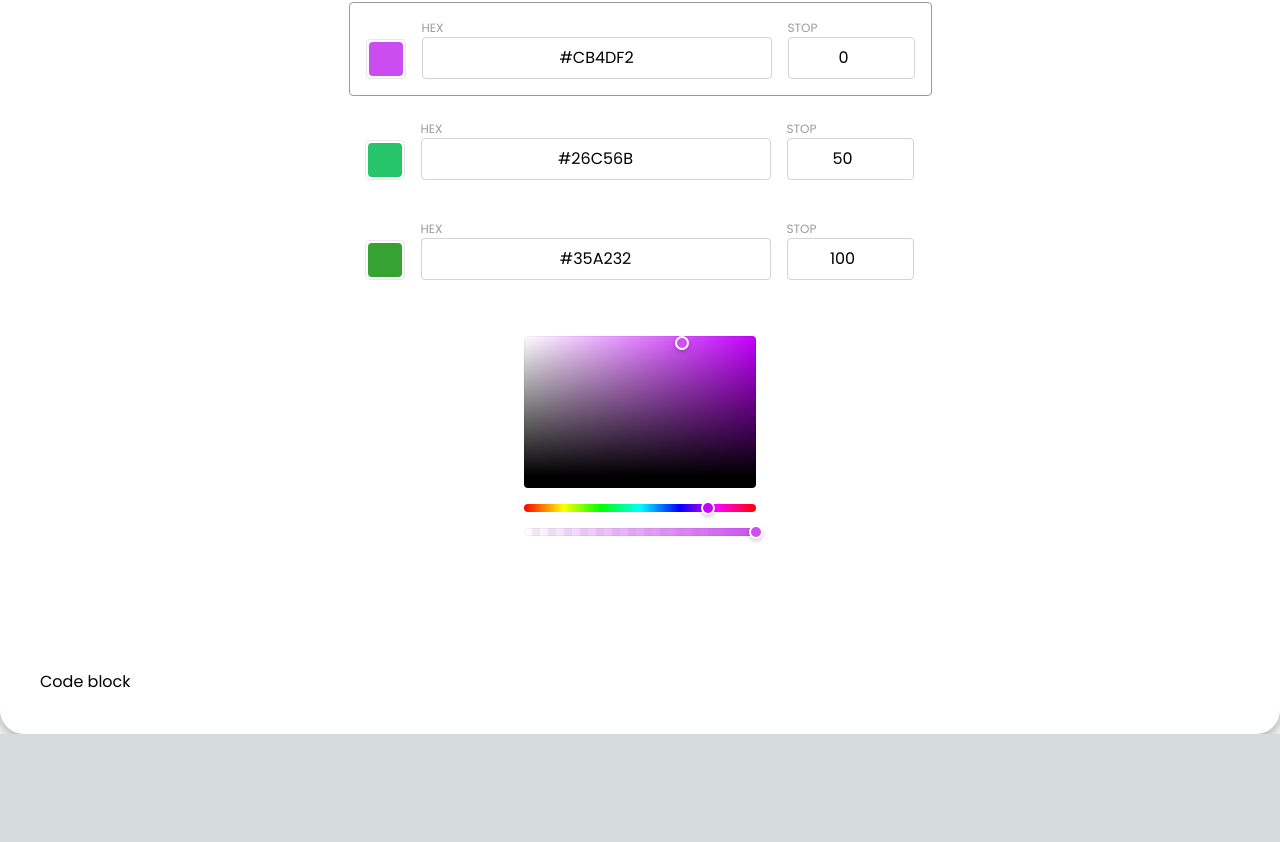
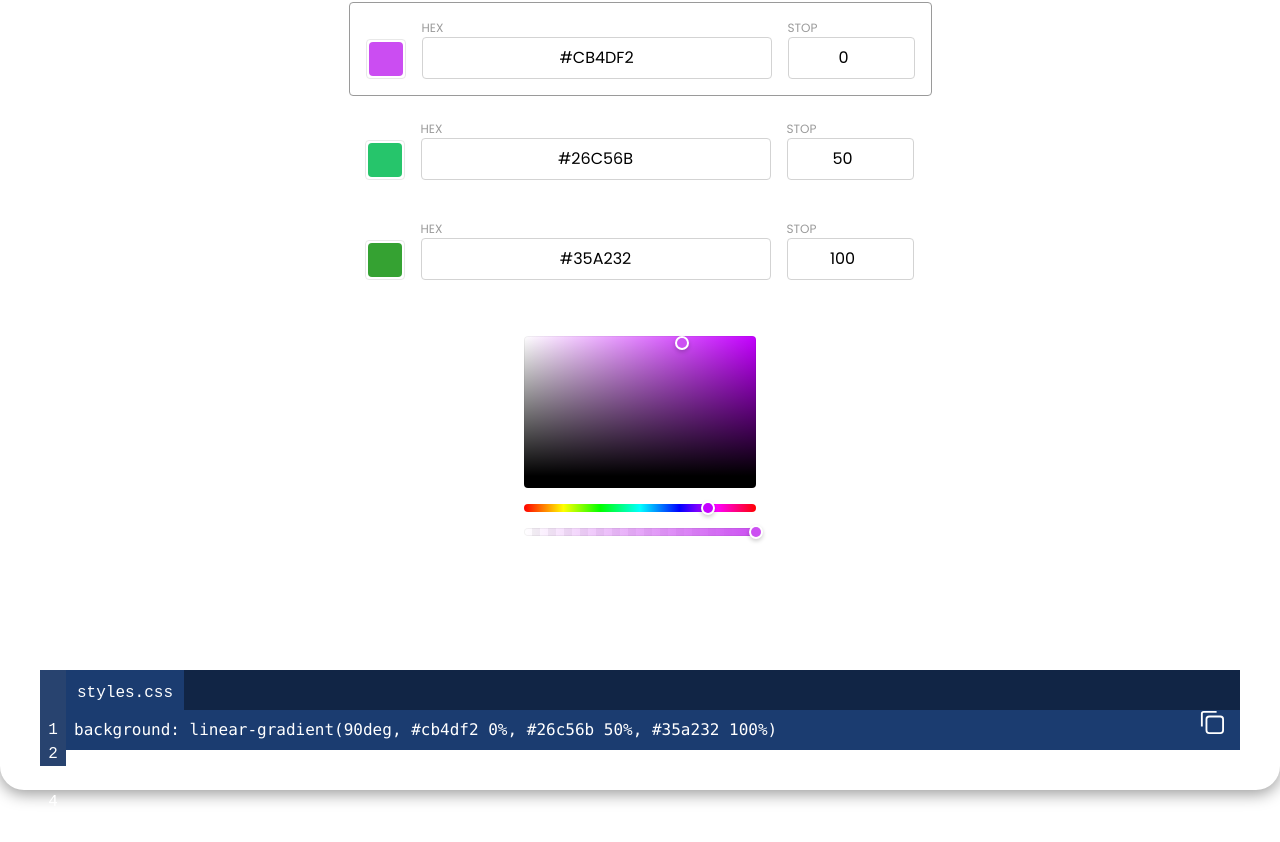
Before and after one commit to denpresich/gradient-generator, a Next.js app: page / in a window 1280 px wide. Shown: the part 440-1282 px from the top of the page. Before the commit the page ends 1174 px from the top, so only its background shows below. Built offline with nearby package versions, Linux system fonts and the light colour scheme.

Commit message:
Add copy icon

```diff
--- a/src/app/globals.css
+++ b/src/app/globals.css
@@ -1,27 +1,8 @@
 @tailwind base;
-@tailwind components;
-@tailwind utilities;
-
-:root {
-  --foreground-rgb: 0, 0, 0;
-  --background-start-rgb: 214, 219, 220;
-  --background-end-rgb: 255, 255, 255;
-}
-
-@media (prefers-color-scheme: dark) {
-  :root {
-    --foreground-rgb: 255, 255, 255;
-    --background-start-rgb: 0, 0, 0;
-    --background-end-rgb: 0, 0, 0;
-  }
-}
 
 body {
   box-sizing: border-box;
-  color: rgb(var(--foreground-rgb));
-  background: linear-gradient(to bottom,
-      transparent,
-      rgb(var(--background-end-rgb))) rgb(var(--background-start-rgb));
+  background-color: white;
 }
 
 button {
--- a/src/app/page.tsx
+++ b/src/app/page.tsx
@@ -10,6 +10,7 @@ import { TypeToggle } from "@/components/TypeToggle";
 import { Colors } from "@/components/Colors";
 import { Input } from "@/components/Input";
 import { ColorPicker } from "@/components/ColorPicker";
+import { Code } from "@/components/Code";
 
 import styles from "./styles.module.css";
 
@@ -174,7 +175,9 @@ export default function Home() {
             }
           />
         </div>
-        <div className={styles.CodeArea}>Code block</div>
+        <div className={styles.CodeArea}>
+          <Code>{`background: ${gradient}`}</Code>
+        </div>
       </div>
     </main>
   );
--- a/src/app/styles.module.css
+++ b/src/app/styles.module.css
@@ -59,10 +59,7 @@
 
 @media (min-width: 1400px) {
   .Panel {
-    grid-template-areas:
-      'toggle toggle toggle toggle'
-      'color color code code';
-    grid-template-rows: 40px 100%;
+    grid-template-rows: 40px 1fr 1fr;
     width: 80%;
   }
 
--- /dev/null
+++ b/src/components/Code/Content/index.tsx
@@ -0,0 +1,13 @@
+import React from "react";
+
+import styles from "./styles.module.css";
+import cn from "classnames";
+
+export interface ContentProps {
+  className?: string;
+  children: React.ReactNode;
+}
+
+export const Content: React.FC<ContentProps> = ({ className, children }) => {
+  return <code className={cn(styles["content"], className)}>{children}</code>;
+};
--- /dev/null
+++ b/src/components/Code/Content/styles.module.css
@@ -0,0 +1,4 @@
+.content {
+  padding: 8px;
+  background-color: #1B3C70;
+}
--- /dev/null
+++ b/src/components/Code/Copy/index.tsx
@@ -0,0 +1,38 @@
+import React from "react";
+
+import Image from "next/image";
+
+export interface CopyProps {
+  className?: string;
+  value: string;
+}
+
+const CopyIcon = () => (
+  <svg
+    width="13"
+    height="13"
+    viewBox="0 0 13 13"
+    fill="none"
+    xmlns="http://www.w3.org/2000/svg"
+  >
+    <rect x="3.5" y="3.5" width="9" height="9" rx="1.5" stroke="white" />
+    <path d="M9 1H2C1.44772 1 1 1.44772 1 2V9" stroke="white" />
+  </svg>
+);
+
+export const Copy: React.FC<CopyProps> = ({ className, value }) => {
+  const handleClick = () => {
+    navigator.clipboard.writeText(value);
+  };
+
+  return (
+    <Image
+      className={className}
+      onClick={handleClick}
+      height={24}
+      width={24}
+      alt="Copy css code"
+      src="/copy.svg"
+    />
+  );
+};
--- /dev/null
+++ b/src/components/Code/Header/index.tsx
@@ -0,0 +1,16 @@
+import React from "react";
+
+import styles from "./styles.module.css";
+import cn from "classnames";
+
+export interface HeaderProps {
+  className?: string;
+}
+
+export const Header: React.FC<HeaderProps> = ({ className }) => {
+  return (
+    <div className={cn(styles["header"], className)}>
+      <div className={styles["header-item"]}>styles.css</div>
+    </div>
+  );
+};
--- /dev/null
+++ b/src/components/Code/Header/styles.module.css
@@ -0,0 +1,11 @@
+.header {
+  background-color: #112545;
+}
+
+.header-item {
+  padding: 11px;
+  text-align: center;
+  vertical-align: middle;
+  background-color: #1B3C70;
+  width: fit-content;
+}
--- /dev/null
+++ b/src/components/Code/LineCount/index.tsx
@@ -0,0 +1,25 @@
+import React from "react";
+
+import styles from "./styles.module.css";
+import cn from "classnames";
+
+export interface LineCountProps {
+  className?: string;
+}
+
+export const LineCount: React.FC<LineCountProps> = ({ className }) => {
+  return (
+    <div className={cn(styles["line-count"], className)}>
+      <div>1</div>
+      <div>2</div>
+      <div>3</div>
+      <div>4</div>
+      <div>5</div>
+      <div>6</div>
+      <div>7</div>
+      <div>8</div>
+      <div>9</div>
+      <div>10</div>
+    </div>
+  );
+};
--- /dev/null
+++ b/src/components/Code/LineCount/styles.module.css
@@ -0,0 +1,8 @@
+.line-count {
+  padding-top: 48px;
+  padding-bottom: 48px;
+  display: flex;
+  flex-direction: column;
+  align-items: center;
+  background-color: #28436F;
+}
--- /dev/null
+++ b/src/components/Code/index.tsx
@@ -0,0 +1,23 @@
+import React from "react";
+
+import styles from "./styles.module.css";
+
+import { LineCount } from "./LineCount";
+import { Header } from "./Header";
+import { Content } from "./Content";
+import { Copy } from "./Copy";
+
+export interface CodeProps {
+  children: React.ReactNode;
+}
+
+export const Code: React.FC<CodeProps> = ({ children }) => {
+  return (
+    <div className={styles.code}>
+      <LineCount className={styles["line-count"]} />
+      <Header className={styles["header"]} />
+      <Content className={styles["content"]}>{children}</Content>
+      <Copy className={styles["copy"]} value={children as string} />
+    </div>
+  );
+};
--- /dev/null
+++ b/src/components/Code/styles.module.css
@@ -0,0 +1,40 @@
+.code {
+  position: relative;
+  display: grid;
+  grid-template-areas:
+    'line-numbers headers'
+    'line-numbers content';
+  grid-template-columns: 26px 1fr;
+  grid-template-rows: 40px 1fr;
+
+  height: 100%;
+  width: 100%;
+
+  font-family: 'Fira Code', monospace;
+  background-color: #1B3C70;
+  border-radius: 4px;
+  color: white;
+}
+
+.line-numbers {
+  grid-area: line-numbers;
+}
+
+.header {
+  grid-area: headers;
+}
+
+.content {
+  grid-area: content;
+}
+
+.copy {
+  position: absolute;
+  bottom: 16px;
+  right: 16px;
+  cursor: pointer;
+}
+
+.copy:hover {
+  color: #9A9A9A;
+}
```
Also changed, not shown: public/copy.svg (added).
